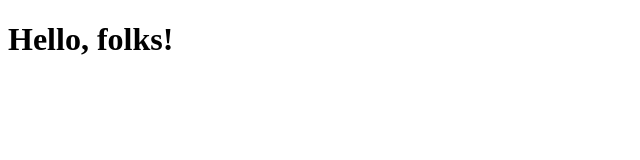
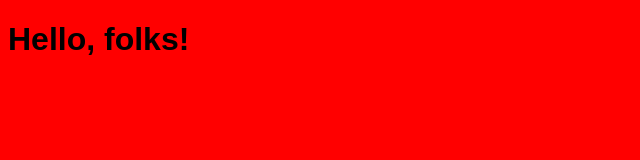
Before and after one commit to Ari-66xx/practicas-actividad, a plain HTML site: page index.html in a window 1280 px wide. Shown: the whole page, without its empty margins (0-640 px from the left). Drawn offline with Linux system fonts and the light colour scheme.

Commit message:
cambios de color

```diff
--- a/index.html
+++ b/index.html
@@ -4,6 +4,8 @@
   <meta charset="UTF-8" />
   <meta name="viewport" content="width=device-width, initial-scale=1.0" />
   <title>Practicas actividad</title>
+  <link rel="stylesheet" href="style.css" />
+
   </head>
 
 <body>
--- /dev/null
+++ b/style.css
@@ -0,0 +1,4 @@
+body {
+    font-family: Arial, sans-serif;
+    background-color:red;
+}
```
